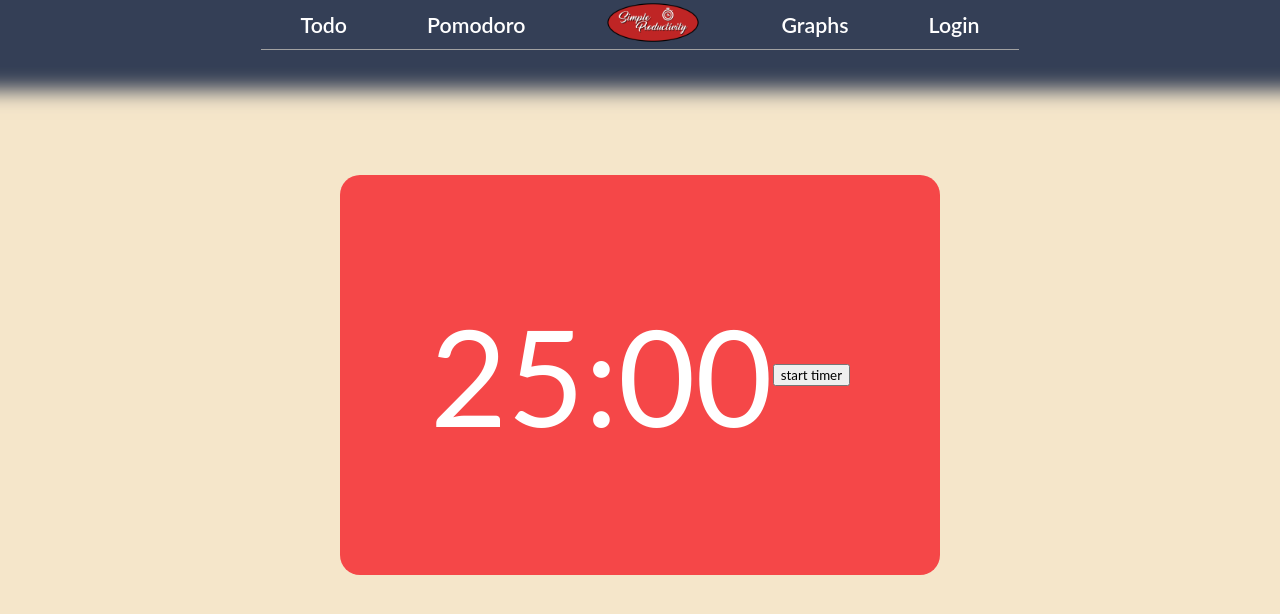
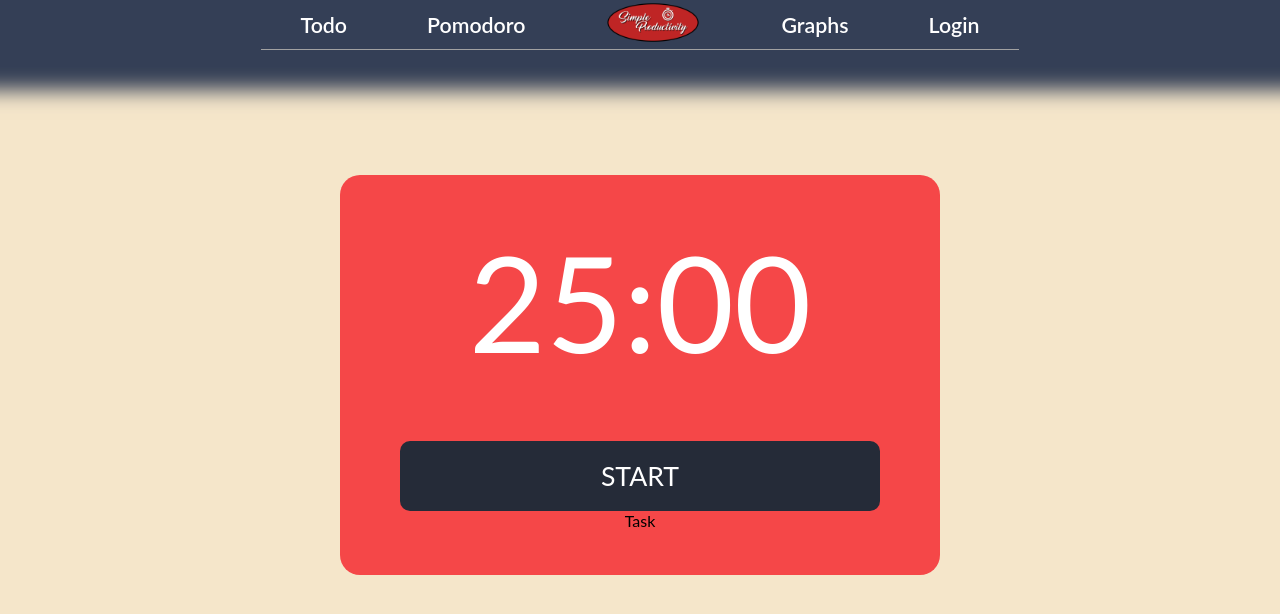
Before and after one commit to Rig14/simple-productivity, a React (Create React App) app: page /pomodoro in a window 1280 px wide. Shown: the top 614 px of the page. Built offline with nearby package versions, Linux system fonts and the light colour scheme; no server answers.

Commit message:
timer message & storage fix

```diff
--- a/src/pages/Pomodoro.tsx
+++ b/src/pages/Pomodoro.tsx
@@ -22,7 +22,9 @@ const Pomodoro = (): JSX.Element => {
   // after every pomodoro take a small break
   // after 4 pomodoros take a big break and restart the loop
   const [pomodoroCounter, setPomodoroCounter] = useState(0);
-  const userLeftPageRef = useRef(false);
+  const userLeftPageRef = useRef<boolean>(false);
+
+  const [message, setMessage] = useState('');
 
   const getFormatedTime = (): FormatedTime => {
     // returns back formated time
@@ -41,6 +43,26 @@ const Pomodoro = (): JSX.Element => {
       secondStr = `0${secondStr}`;
     }
     return { minutes: minuteStr, seconds: secondStr };
+  };
+
+  const getMessage = (counter: number) => {
+    switch (counter) {
+      case 0:
+      case 2:
+      case 4:
+      case 6:
+        setMessage('Task');
+        break;
+      case 1:
+      case 3:
+      case 5:
+        setMessage('Take a short break');
+        break;
+      case 7:
+        setMessage('Take a big break');
+        break;
+      default:
+    }
   };
 
   const writeStorage = () => {
@@ -79,6 +101,9 @@ const Pomodoro = (): JSX.Element => {
     }
 
     setFormatedTime(getFormatedTime());
+
+    getMessage(pomodoroCounter);
+
     return () => {
       // pre unmount
       userLeftPageRef.current = true;
@@ -114,17 +139,23 @@ const Pomodoro = (): JSX.Element => {
           }
           // also turns the timer off for user to start next task/break
           setTimerHasStarted(false);
+          getMessage(counter);
         }
         // the interval in ms
-      }, 1);
+      }, 1000);
       return () => {
         clearInterval(interval);
-        writeStorage();
       };
     }
-    return () => undefined;
+    return () => {
+      if (userLeftPageRef.current) {
+        writeStorage();
+      }
+    };
     // eslint-disable-next-line react-hooks/exhaustive-deps
   }, [time, timerHasStarted]);
+
+  console.log(pomodoroCounter);
 
   return (
     <>
@@ -138,9 +169,11 @@ const Pomodoro = (): JSX.Element => {
             <button
               onClick={() => setTimerHasStarted(!timerHasStarted)}
               type="button"
+              className="timer-button"
             >
-              {timerHasStarted ? 'stop timer' : 'start timer'}
+              {timerHasStarted ? 'STOP' : 'START'}
             </button>
+            <div className="message">{message}</div>
           </div>
         </div>
       </div>
--- a/src/style.css
+++ b/src/style.css
@@ -324,8 +324,27 @@
   display: flex;
   align-items: center;
   justify-content: center;
+  flex-direction: column;
 }
 .timer {
   font-size: 100pt;
   color: white;
+  border-radius: 5px;
+  width: 80%;
+  text-align: center;
+  font-family: 'Gill Sans', 'Gill Sans MT', Calibri, 'Trebuchet MS', sans-serif;
 }
+.timer-box .timer-button {
+  background-color: #252b38;
+  border: none;
+  width: 80%;
+  height: 70px;
+  margin-top: 60px;
+  border-radius: 10px;
+  color: white;
+  font-size: 20pt;
+}
+.timer-box .timer-button:active {
+  background-color: #15181d;
+  box-shadow: 0px 5px#363b44;
+}
```
